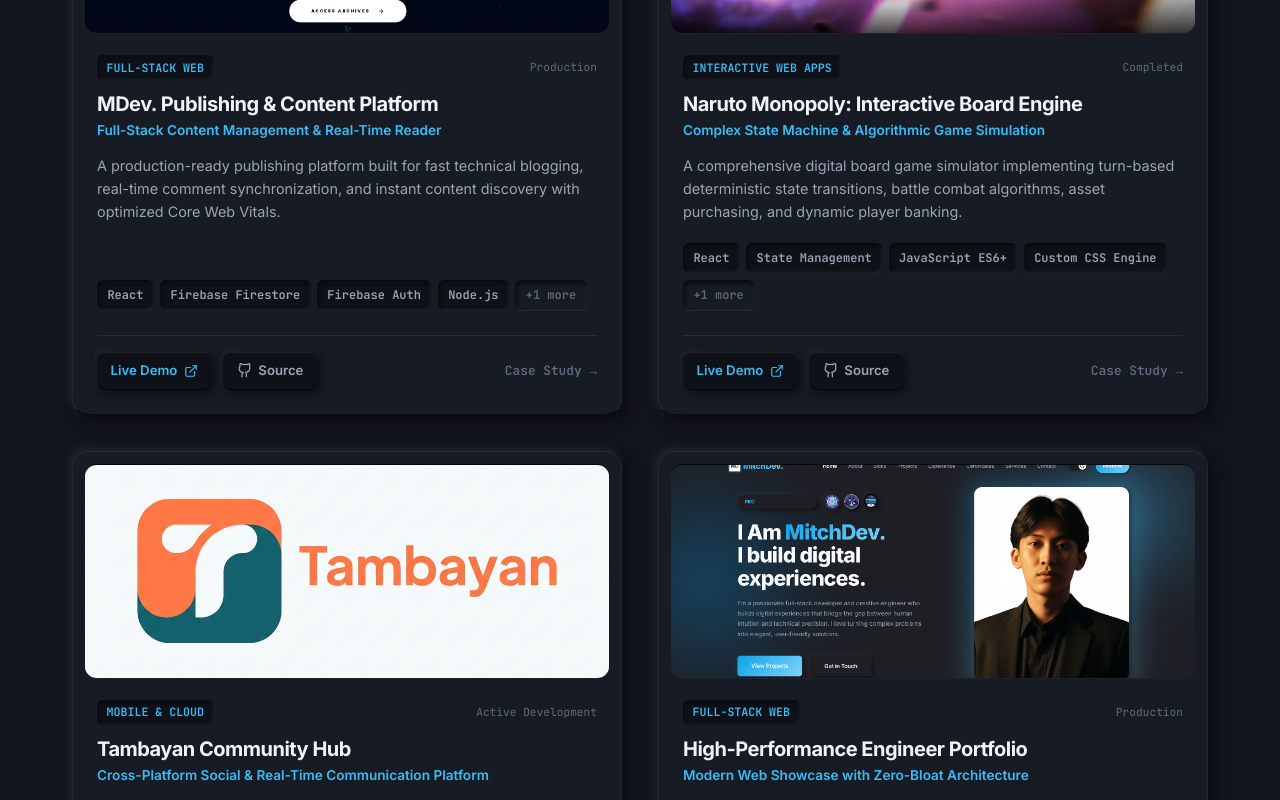
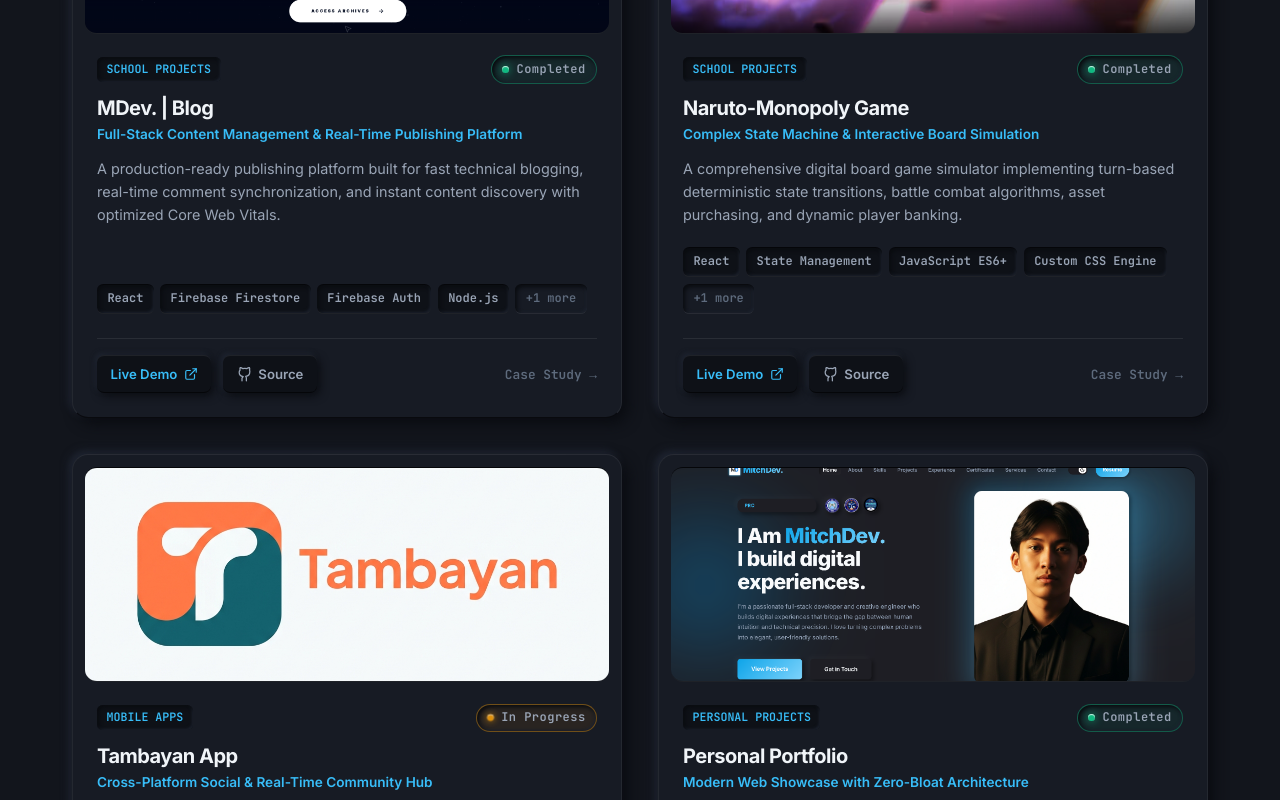
Before and after one commit to DmitzDev/Personal-PortfolioDev, a React (Vite) app: page / in a window 1280 px wide. Shown: the part 1360-2160 px from the top of the page. Built offline with nearby package versions, Linux system fonts and the light colour scheme.

Commit message:
Update footer copyright to MitchDev and remove credits line

```diff
--- a/src/components/Footer/Footer.jsx
+++ b/src/components/Footer/Footer.jsx
@@ -67,10 +67,7 @@
         </div>
 
         <div className="footer-bottom">
-          <p className="footer-credits">
-            Engineered with modern React & Vite. Designed for performance and client results.
-          </p>
-          <p>&copy; {currentYear} {personalInfo.name} ({personalInfo.logoText}). All rights reserved.</p>
+          <p>&copy; {currentYear} MitchDev. All rights reserved.</p>
         </div>
       </div>
     </footer>
--- a/src/components/Projects/Projects.css
+++ b/src/components/Projects/Projects.css
@@ -180,10 +180,55 @@
   border-radius: 0.35rem;
 }
 
-.project-status-badge {
+.project-status-pill {
+  display: inline-flex;
+  align-items: center;
+  gap: 0.45rem;
   font-family: 'JetBrains Mono', monospace;
-  font-size: 0.7rem;
-  color: var(--text-muted);
+  font-size: 0.72rem;
+  font-weight: 700;
+  padding: 0.22rem 0.65rem;
+  border-radius: 9999px;
+  background: var(--bg-tertiary);
+  box-shadow: var(--skeuo-recessed-sm);
+  border: 1px solid var(--border);
+  letter-spacing: 0.02em;
+  white-space: nowrap;
+}
+
+.project-status-pill .status-led {
+  width: 7px;
+  height: 7px;
+  border-radius: 50%;
+  flex-shrink: 0;
+}
+
+.project-status-pill.status-completed {
+  color: #10b981;
+  background: rgba(16, 185, 129, 0.08);
+  border-color: rgba(16, 185, 129, 0.35);
+}
+
+.project-status-pill.status-completed .status-led {
+  background: #10b981;
+  box-shadow: 0 0 8px rgba(16, 185, 129, 0.9), inset 0 1px 1px rgba(255, 255, 255, 0.8);
+}
+
+.project-status-pill.status-in-progress {
+  color: #f59e0b;
+  background: rgba(245, 158, 11, 0.08);
+  border-color: rgba(245, 158, 11, 0.35);
+}
+
+.project-status-pill.status-in-progress .status-led {
+  background: #f59e0b;
+  box-shadow: 0 0 8px rgba(245, 158, 11, 0.9), inset 0 1px 1px rgba(255, 255, 255, 0.8);
+  animation: statusLedPulse 1.8s infinite ease-in-out;
+}
+
+@keyframes statusLedPulse {
+  0%, 100% { opacity: 1; transform: scale(1); }
+  50% { opacity: 0.45; transform: scale(0.85); }
 }
 
 .project-heading {
@@ -317,13 +362,21 @@
   border-bottom: 1px solid var(--border);
 }
 
+.modal-meta-row {
+  display: flex;
+  align-items: center;
+  gap: 0.75rem;
+  margin-bottom: 0.45rem;
+  flex-wrap: wrap;
+}
+
 .modal-category {
   font-family: 'JetBrains Mono', monospace;
   font-size: 0.75rem;
   text-transform: uppercase;
   color: var(--accent);
-  margin-bottom: 0.25rem;
-  display: block;
+  margin-bottom: 0;
+  display: inline-block;
 }
 
 .modal-title {
--- a/src/components/Projects/Projects.jsx
+++ b/src/components/Projects/Projects.jsx
@@ -93,7 +93,10 @@
                 <div className="project-body">
                   <div className="project-header-meta">
                     <span className="project-cat-badge">{project.category[0]}</span>
-                    <span className="project-status-badge">{project.status}</span>
+                    <span className={`project-status-pill ${project.status === 'Completed' ? 'status-completed' : 'status-in-progress'}`}>
+                      <span className="status-led"></span>
+                      <span className="status-label">{project.status}</span>
+                    </span>
                   </div>
 
                   <h3 className="project-heading">{project.title}</h3>
@@ -158,7 +161,13 @@
           <div className="modal-dialog glass-card" onClick={(e) => e.stopPropagation()}>
             <div className="modal-header">
               <div className="modal-title-wrap">
-                <span className="modal-category">{selectedProject.category.join(' • ')}</span>
+                <div className="modal-meta-row">
+                  <span className="modal-category">{selectedProject.category.join(' • ')}</span>
+                  <span className={`project-status-pill ${selectedProject.status === 'Completed' ? 'status-completed' : 'status-in-progress'}`}>
+                    <span className="status-led"></span>
+                    <span className="status-label">{selectedProject.status}</span>
+                  </span>
+                </div>
                 <h3 className="modal-title">{selectedProject.title}</h3>
               </div>
               <button
--- a/src/data/projects.js
+++ b/src/data/projects.js
@@ -6,12 +6,12 @@
 export const projects = [
   {
     id: 1,
-    title: "MDev. Publishing & Content Platform",
-    subtitle: "Full-Stack Content Management & Real-Time Reader",
-    category: ["Full-Stack Web"],
+    title: "MDev. | Blog",
+    subtitle: "Full-Stack Content Management & Real-Time Publishing Platform",
+    category: ["School Projects", "Web Applications"],
     role: "Full-Stack Developer & UI Architect",
     timeline: "2026",
-    status: "Production",
+    status: "Completed",
     featured: true,
     description: "A production-ready publishing platform built for fast technical blogging, real-time comment synchronization, and instant content discovery with optimized Core Web Vitals.",
     challenge: "Traditional CMS platforms were bloated and slow, requiring a lightweight, instant-rendering solution with real-time syncing and frictionless markdown authorship.",
@@ -31,9 +31,9 @@
   },
   {
     id: 2,
-    title: "Naruto Monopoly: Interactive Board Engine",
-    subtitle: "Complex State Machine & Algorithmic Game Simulation",
-    category: ["Interactive Web Apps"],
+    title: "Naruto-Monopoly Game",
+    subtitle: "Complex State Machine & Interactive Board Simulation",
+    category: ["School Projects", "Web Applications"],
     role: "Lead Frontend Engineer",
     timeline: "2025",
     status: "Completed",
@@ -55,12 +55,12 @@
   },
   {
     id: 3,
-    title: "Tambayan Community Hub",
-    subtitle: "Cross-Platform Social & Real-Time Communication Platform",
-    category: ["Mobile & Cloud"],
+    title: "Tambayan App",
+    subtitle: "Cross-Platform Social & Real-Time Community Hub",
+    category: ["Mobile Apps", "School Projects"],
     role: "Mobile & Backend Developer",
     timeline: "2026",
-    status: "Active Development",
+    status: "In Progress",
     featured: true,
     description: "A centralized social network and community hub designed for student and organization groups, featuring live feeds, status sharing, and real-time chat infrastructure.",
     challenge: "Delivering a responsive, low-latency mobile feed experience with seamless offline caching and real-time push notifications across diverse device form factors.",
@@ -79,12 +79,12 @@
   },
   {
     id: 4,
-    title: "High-Performance Engineer Portfolio",
+    title: "Personal Portfolio",
     subtitle: "Modern Web Showcase with Zero-Bloat Architecture",
-    category: ["Full-Stack Web"],
+    category: ["Personal Projects", "Web Applications"],
     role: "Creator & Designer",
     timeline: "2026",
-    status: "Production",
+    status: "Completed",
     featured: false,
     description: "A custom-engineered developer portfolio built with React and Vite. Features dark/light contrast modes, smooth micro-interactions, and instant accessibility.",
     challenge: "Presenting technical capabilities and client deliverables with zero bloat, high responsiveness, and optimal UX across all viewports.",
@@ -105,7 +105,8 @@
 
 export const projectCategories = [
   "All",
-  "Full-Stack Web",
-  "Interactive Web Apps",
-  "Mobile & Cloud",
+  "School Projects",
+  "Personal Projects",
+  "Mobile Apps",
+  "Web Applications",
 ];
```
